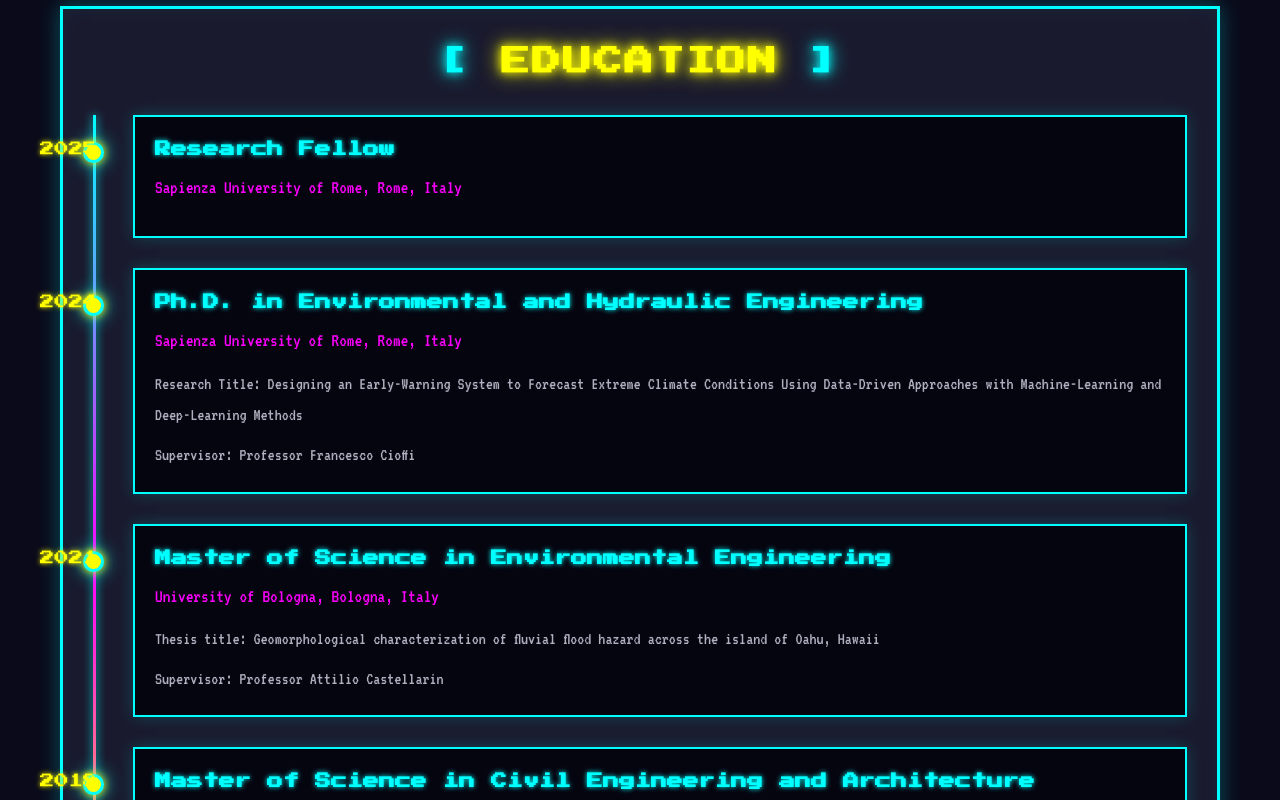
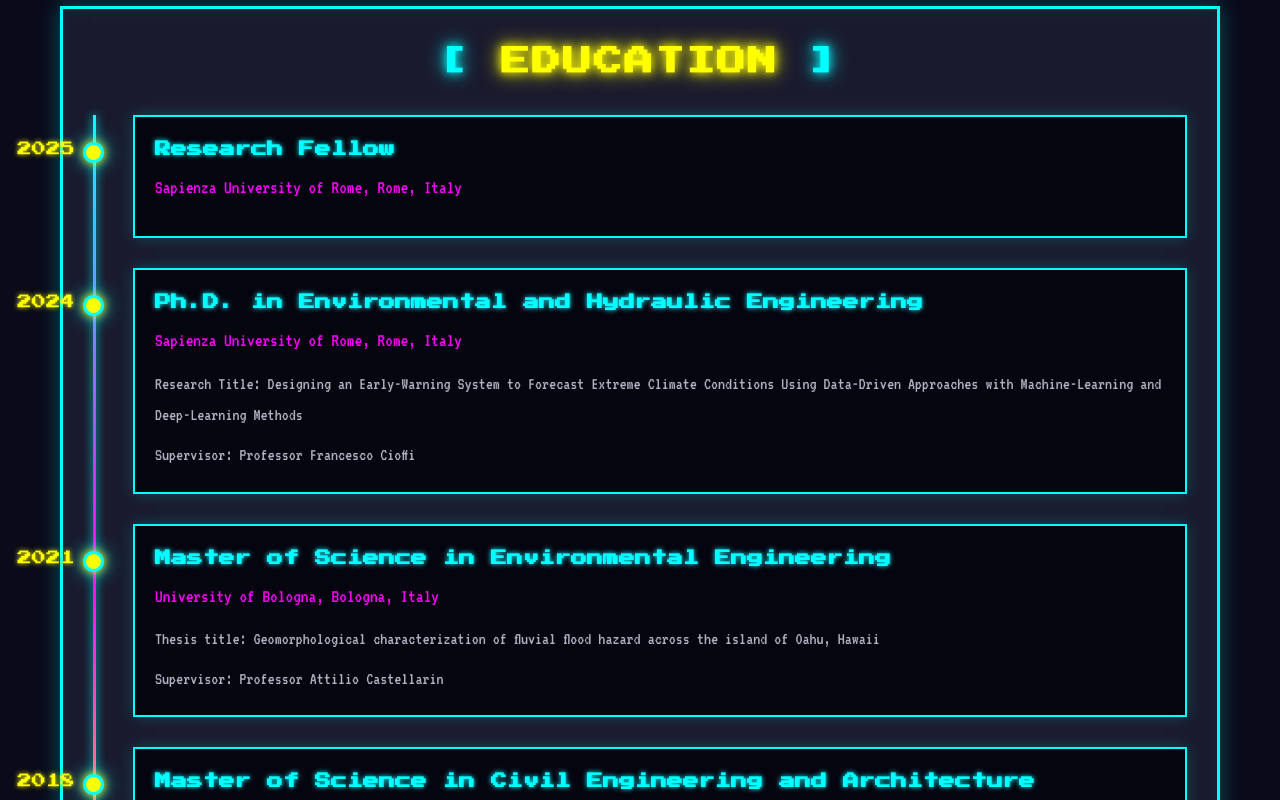
Before and after one commit to Afshinshafei/AfshinShafei, a React (Vite) app: page / in a window 1280 px wide. Shown: the part 1940-2740 px from the top of the page. Built offline with nearby package versions, Linux system fonts and the light colour scheme.

Commit message:
Changes to be committed: 	modified:   src/App.css

```diff
--- a/src/App.css
+++ b/src/App.css
@@ -470,8 +470,11 @@ body {
 
 .timeline-year {
   position: absolute;
-  left: -95px;
+  left: -130px;
   top: 20px;
+  width: 80px;
+  text-align: right;
+  padding-right: 10px;
   font-family: 'Press Start 2P', cursive;
   font-size: 0.9rem;
   color: var(--neon-yellow);
```
